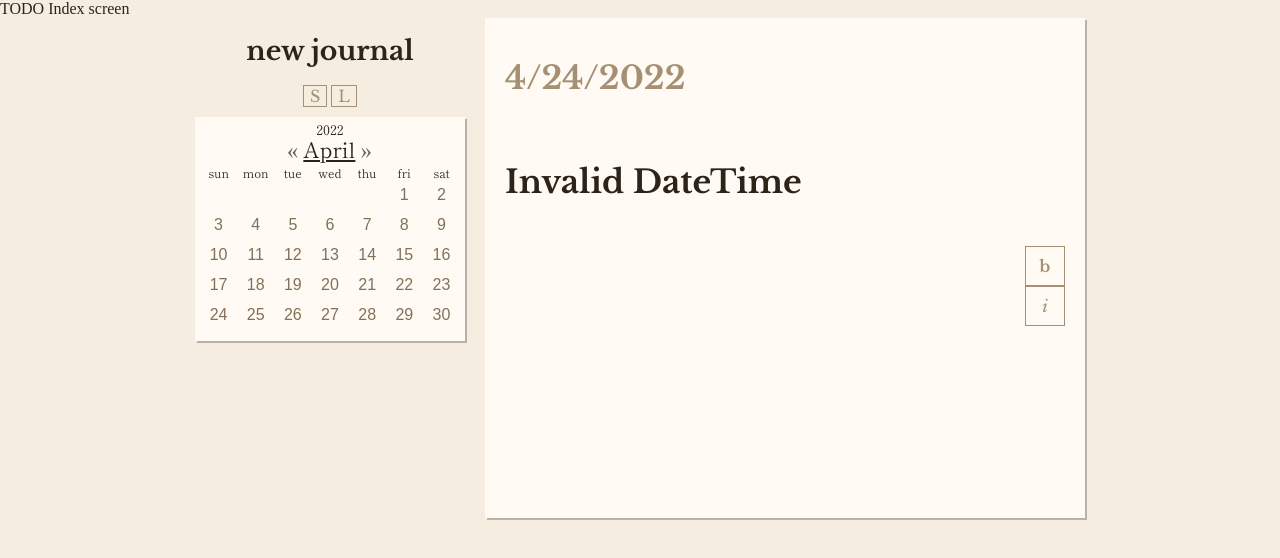
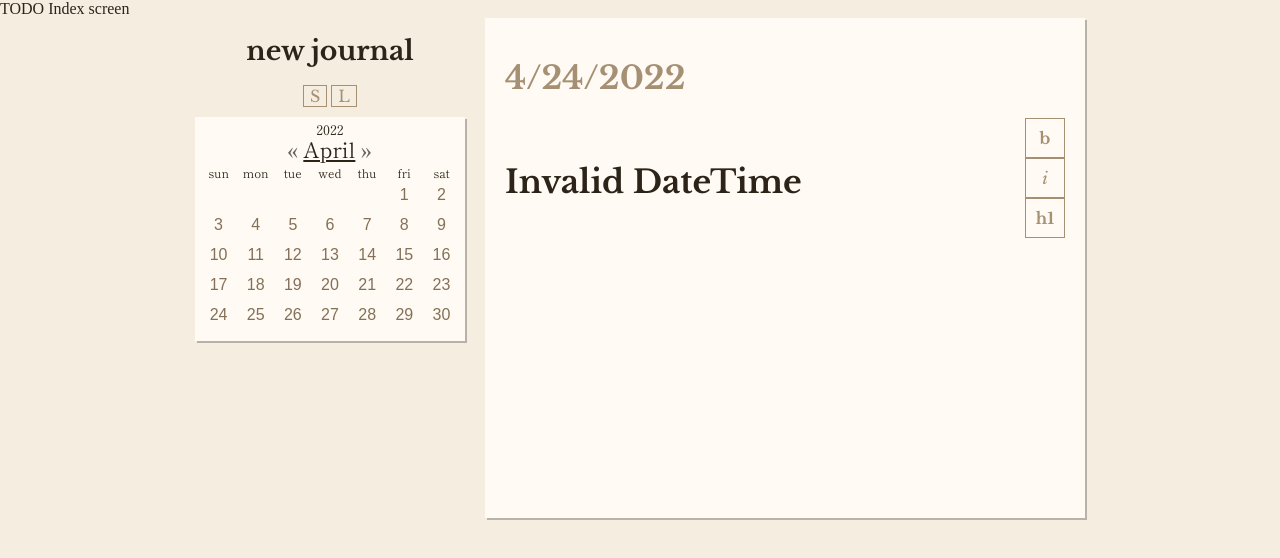
Before and after one commit to JeffDemanche/ipsum-web, a React app: page /journal/1 in a window 1280 px wide. Shown: the top 558 px of the page. Built offline with nearby package versions, Linux system fonts and the light colour scheme; a web font is replaced by a local one.

Commit message:
Adds header styling button

```diff
--- a/src/components/Surface/JournalEntry.less
+++ b/src/components/Surface/JournalEntry.less
@@ -6,10 +6,12 @@
   font-family: @font-entry-1;
 
   h1 {
-    cursor: pointer;
+    &:not(.editor-header-one) {
+      cursor: pointer;
 
-    &.empty-entry {
-      color: @paper-7;
+      &.empty-entry {
+        color: @paper-7;
+      }
     }
   }
 
@@ -20,4 +22,10 @@
       margin-bottom: 15px;
     }
   }
+
+  .editor-header-one {
+    color: @paper-3;
+    font-size: 16pt;
+    font-weight: bold;
+  }
 }
--- a/src/components/Surface/JournalEntryToday.tsx
+++ b/src/components/Surface/JournalEntryToday.tsx
@@ -8,6 +8,7 @@ import { stringifyContentState } from "util/content-state";
 import { useJournalEntryEditor } from "./useJournalEntryEditor";
 import { InMemoryStateContext } from "state/in-memory/InMemoryStateProvider";
 import { IpsumDateTime } from "util/dates";
+import { SurfaceControls } from "./SurfaceControls";
 
 interface JournalEntryTodayProps {
   entryKey: string;
@@ -94,6 +95,8 @@ export const JournalEntryToday: React.FC<JournalEntryTodayProps> = ({
         {entryKey}
       </h1>
       {editorState && (
+        <>
+          <SurfaceControls />
           <Editor
             onFocus={onFocus}
             onBlur={onBlur}
@@ -103,6 +106,7 @@ export const JournalEntryToday: React.FC<JournalEntryTodayProps> = ({
             onChange={onEditorChange}
             ref={editorRef}
           ></Editor>
+        </>
       )}
     </div>
   );
--- a/src/components/Surface/SurfaceControls.tsx
+++ b/src/components/Surface/SurfaceControls.tsx
@@ -19,6 +19,10 @@ export const SurfaceControls = () => {
     ?.getCurrentInlineStyle()
     .has("ITALIC");
 
+  const headerOneEnabled = !!focusedEditorState
+    ?.getCurrentContent()
+    .has("header-one");
+
   const onBoldClick = useCallback(() => {
     setEntryEditorState(focusedEditorKey, (previousEditorState) =>
       RichUtils.toggleInlineStyle(previousEditorState, "BOLD")
@@ -28,6 +32,12 @@ export const SurfaceControls = () => {
   const onItalicClick = useCallback(() => {
     setEntryEditorState(focusedEditorKey, (previousEditorState) =>
       RichUtils.toggleInlineStyle(previousEditorState, "ITALIC")
+    );
+  }, [focusedEditorKey, setEntryEditorState]);
+
+  const onHeaderClick = useCallback(() => {
+    setEntryEditorState(focusedEditorKey, (previousEditorState) =>
+      RichUtils.toggleBlockType(previousEditorState, "header-one")
     );
   }, [focusedEditorKey, setEntryEditorState]);
 
@@ -50,6 +60,11 @@ export const SurfaceControls = () => {
         enabled={italicEnabled}
         onToggle={onItalicClick}
       />
+      <ToggleStyleButton
+        label={<b>h1</b>}
+        enabled={headerOneEnabled}
+        onToggle={onHeaderClick}
+      />
     </div>
   );
 };
--- a/src/components/Surface/SurfaceEditor.tsx
+++ b/src/components/Surface/SurfaceEditor.tsx
@@ -1,5 +1,4 @@
-import React, { useContext, useEffect, useMemo, useState } from "react";
-import { SurfaceControls } from "./SurfaceControls";
+import React, { useContext } from "react";
 import { JournalEntryPast } from "./JournalEntryPast";
 import { JournalEntryToday } from "./JournalEntryToday";
 
@@ -36,7 +35,6 @@ export const SurfaceEditor = () => {
     <>
       {todayEntryComponent}
       {entryEditorComponents}
-      <SurfaceControls />
     </>
   );
 };
--- a/src/components/Surface/useJournalEntryEditor.ts
+++ b/src/components/Surface/useJournalEntryEditor.ts
@@ -18,6 +18,7 @@ interface UseJournalEntryEditorResult {
 
 const blockStyleFn = (block: ContentBlock) => {
   if (block.getType() === "unstyled") return styles["editor-paragraph"];
+  if (block.getType() === "header-one") return styles["editor-header-one"];
 };
 
 /**
```
Also changed, not shown: src/components/Surface/SurfaceControls.less (line endings or trailing spaces). Lines whose indentation alone changed are shown as unchanged.
